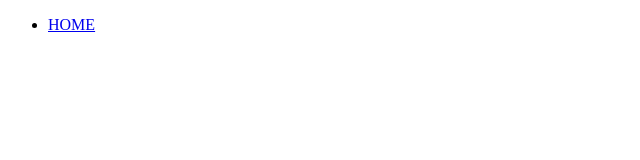
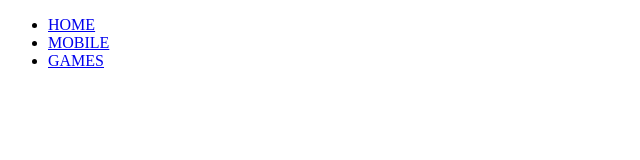
Before and after one commit to IanZenker/projetoHTML, a plain HTML site: page index.html in a window 1280 px wide. Shown: the whole page, without its empty margins (0-640 px from the left). Drawn offline with Linux system fonts and the light colour scheme.

Commit message:
segundoCommit

```diff
--- a/index.html
+++ b/index.html
@@ -11,6 +11,8 @@
         <nav>
             <ul>
                 <li><a href="index.html">HOME</a></li>
+                <li><a href="mobile.html">MOBILE</a></li>
+                <li><a href="games.html">GAMES</a></li>
             </ul>
         </nav>
     </div>
```
